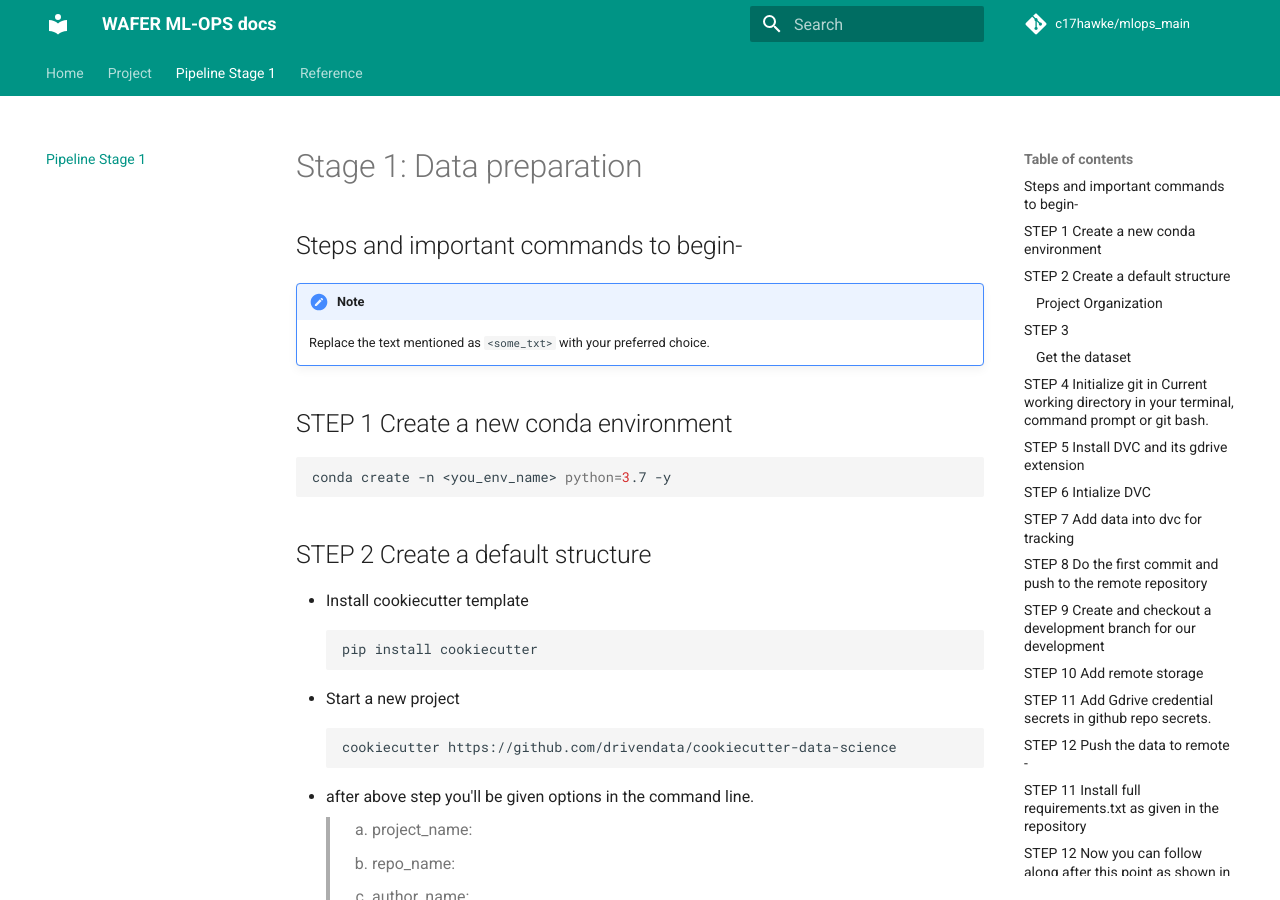
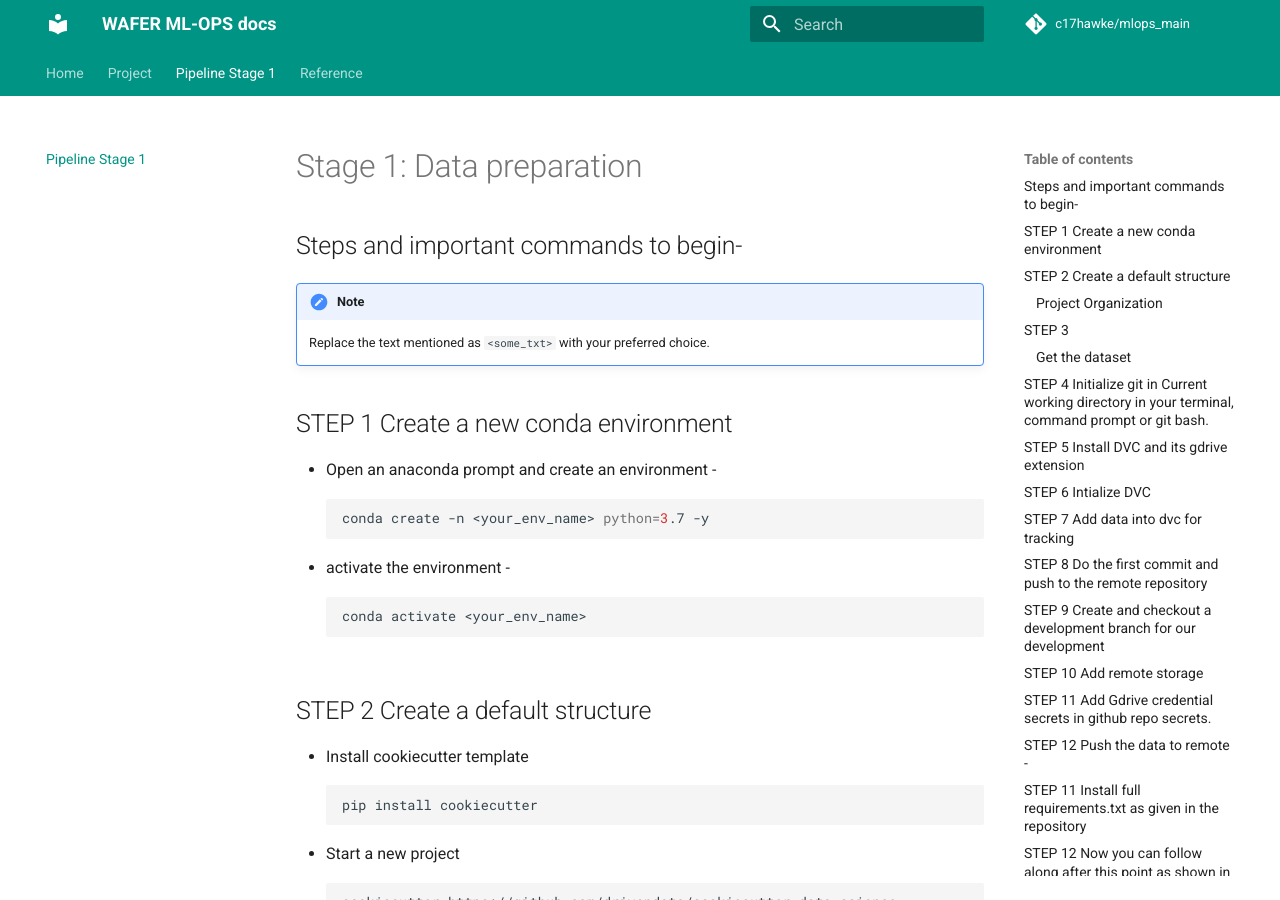
Before and after one commit to c17hawke/wafer_mlops_docs, an MkDocs documentation site: the page built from docs/stage1.md, in a window 1280 px wide and 900 px high. Built offline with MkDocs 1.6.1 and Material for MkDocs 9.7.7, drawn with Linux system fonts in a browser that asks for light colours; comment, search, counter and statistics services are not loaded.

Commit message:
stage 1 update

````diff
--- a/docs/stage1.md
+++ b/docs/stage1.md
@@ -6,8 +6,13 @@
     Replace the text mentioned as `<some_txt>` with your preferred choice.
 
 ## STEP 1 Create a new conda environment
+* Open an anaconda prompt and create an environment -
 ```bash
-conda create -n <you_env_name> python=3.7 -y
+conda create -n <your_env_name> python=3.7 -y
+```
+* activate the environment -
+```bash
+conda activate <your_env_name>
 ```
 
 ## STEP 2 Create a default structure
````
